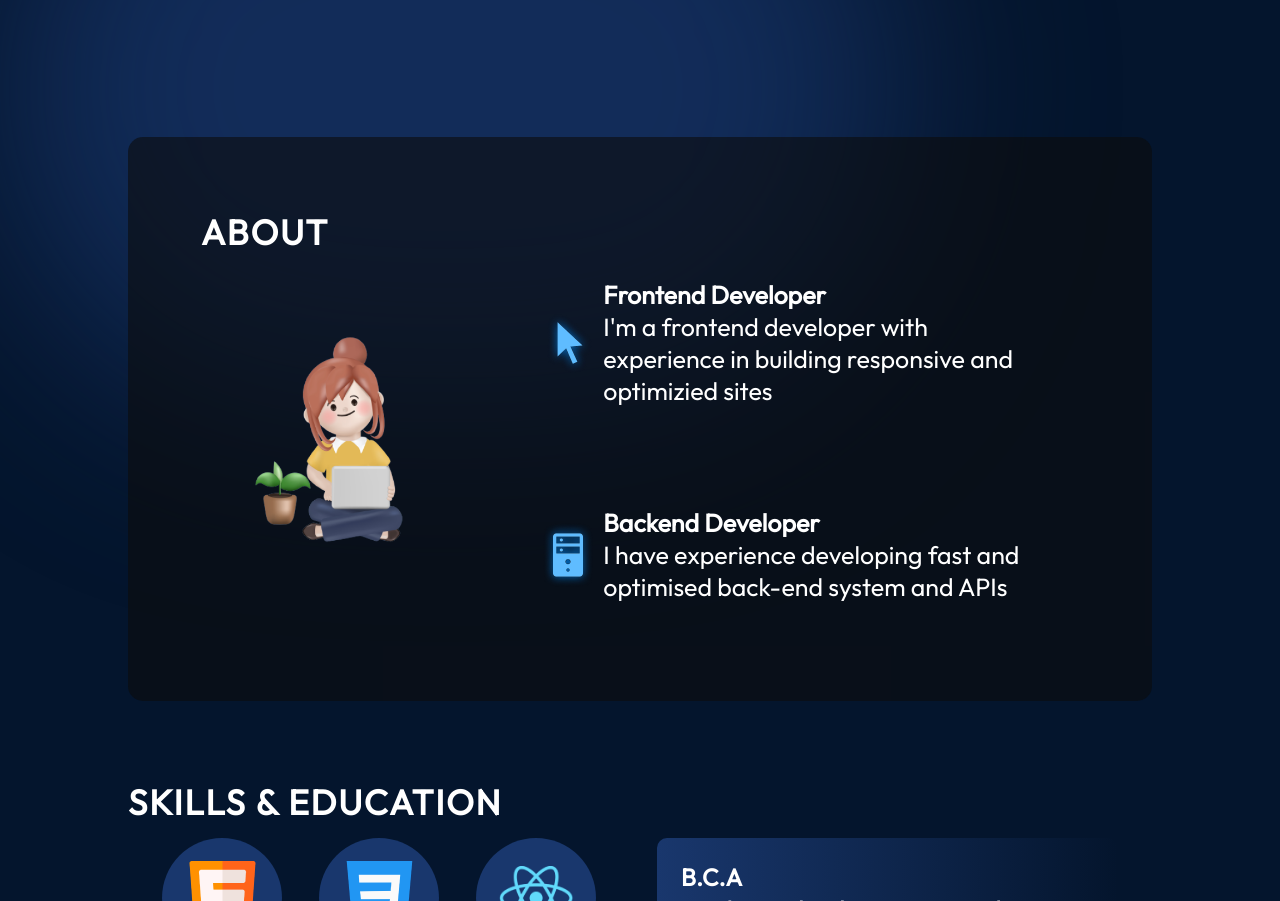
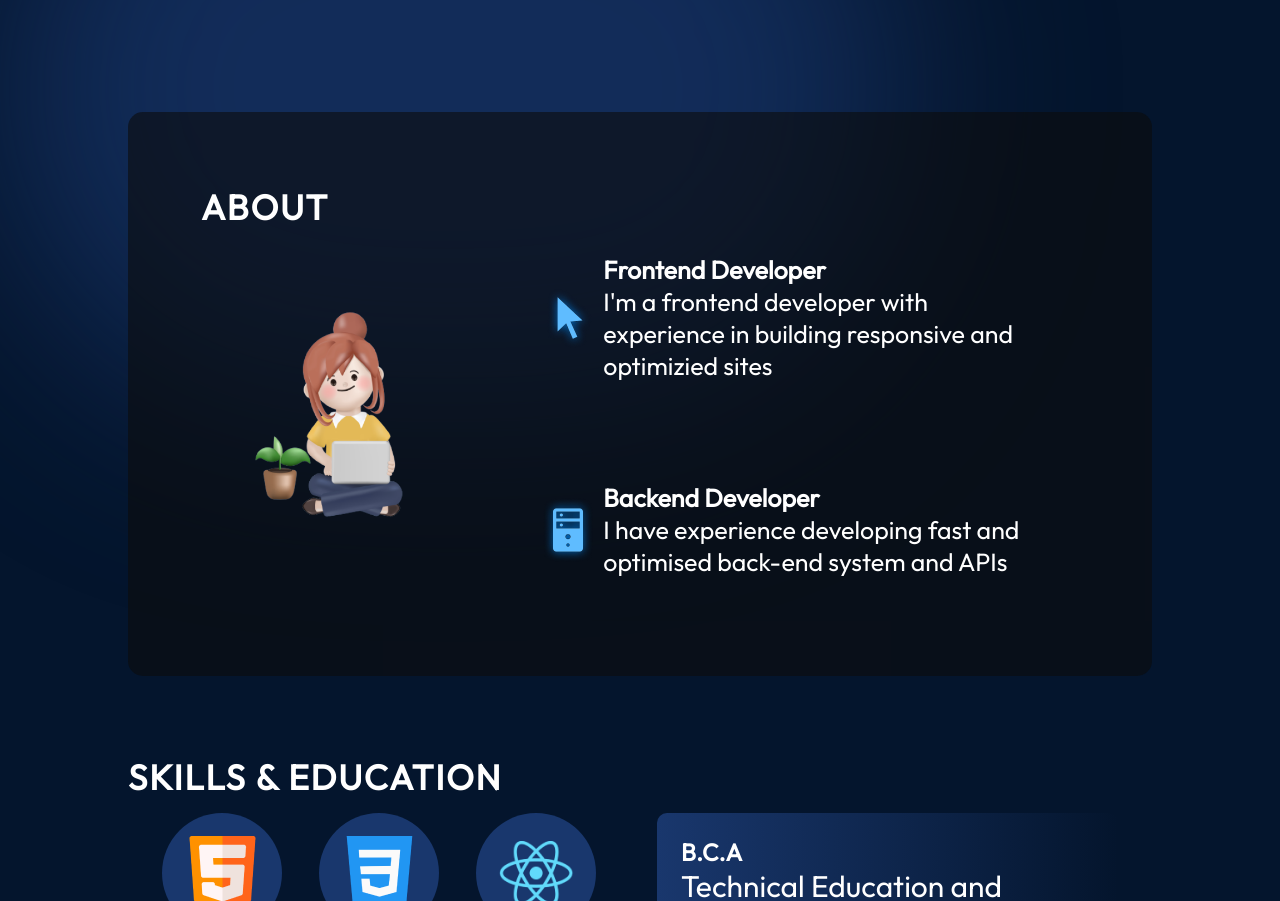
Before and after one commit to mukeshwebdp/portfolio, a React (Vite) app: page / in a window 1280 px wide. Shown: the part 585-1486 px from the top of the page. Built offline with nearby package versions, Linux system fonts and the light colour scheme.

Commit message:
margin fixed

```diff
--- a/src/componets/About/About.module.css
+++ b/src/componets/About/About.module.css
@@ -5,7 +5,7 @@
   background-color: rgba(12, 12, 12, 0.6);
   border-radius: 15px;
   padding: 73px;
-  margin-top: 90px;
+  margin-top: 65px;
   z-index: 1;
   margin-left: 10%;
   margin-right: 10%;
```
